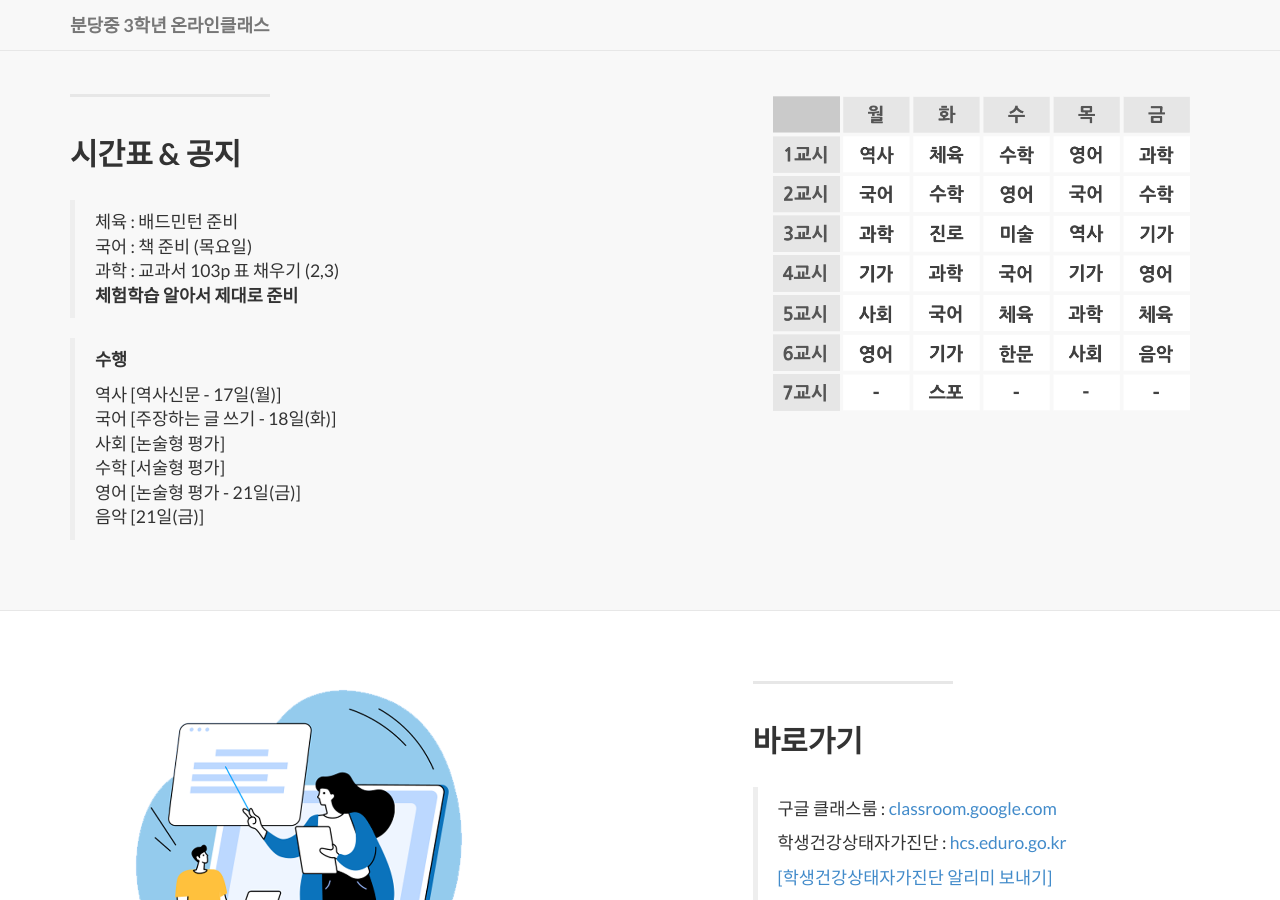
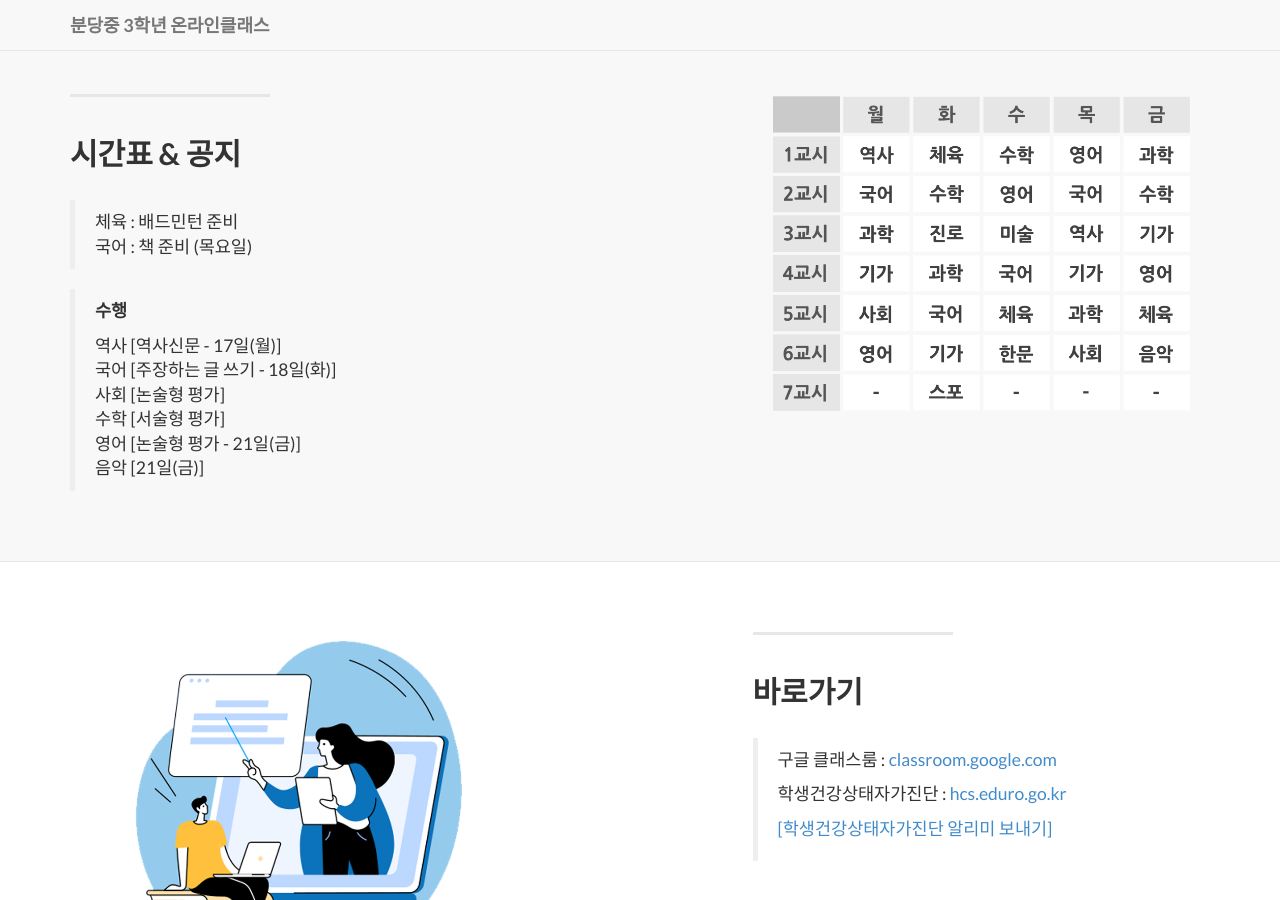
Before and after one commit to bundang-ms-2021/oncl, a Jekyll site: the page built from index.html, in a window 1280 px wide and 900 px high, scrolled down 740 px. Built offline with Jekyll 4.4.1, drawn with Linux system fonts in a browser that asks for light colours; nearby versions of some CDN libraries; library files that are not in the unit come from our copies.

Commit message:
Update 2014-09-21-services-1.markdown

```diff
--- a/_posts/2014-09-21-services-1.markdown
+++ b/_posts/2014-09-21-services-1.markdown
@@ -8,8 +8,6 @@ description: |
 
   > 체육 : 배드민턴 준비
   > 국어 : 책 준비 (목요일)
-  > 과학 : 교과서 103p 표 채우기 (2,3)
-  > **체험학습 알아서 제대로 준비**
 
   > **수행**
   >
```
